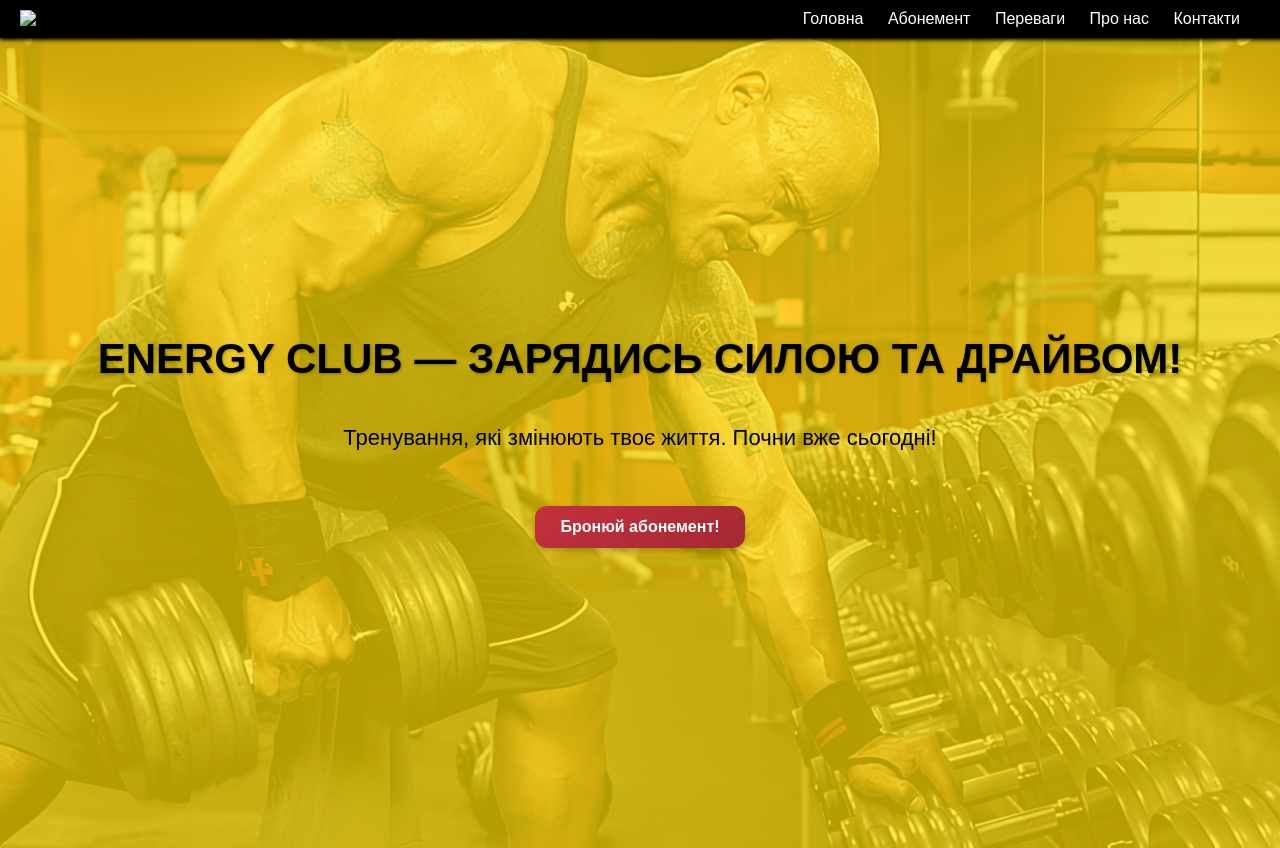
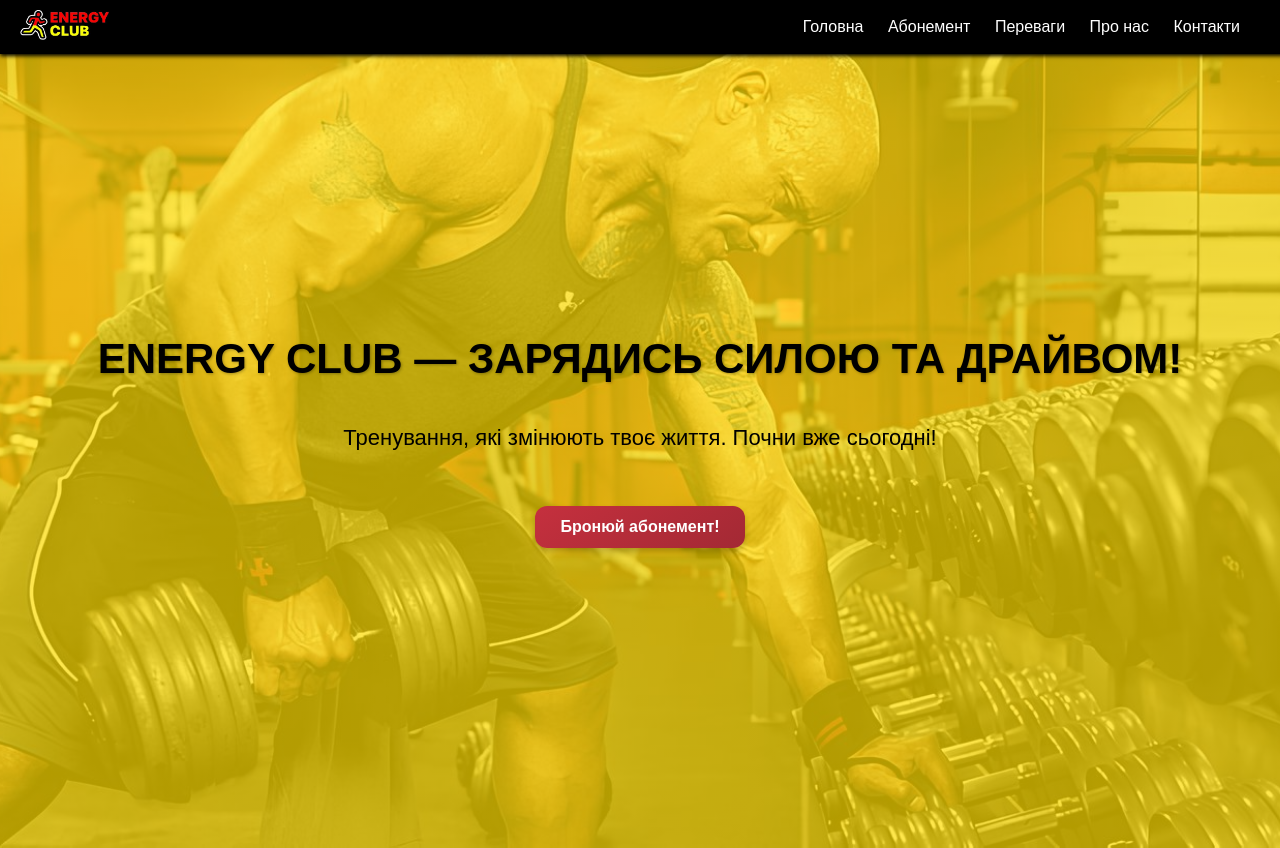
Before and after one commit to PavloCHern/Energy, a plain HTML site: page index.html in a window 1280 px wide. Shown: the top 848 px of the page. Drawn offline with Linux system fonts and the light colour scheme.

Commit message:
Update index.html

```diff
--- a/index.html
+++ b/index.html
@@ -12,7 +12,7 @@
 <header>
     <nav class="navbar">
         <div class="logo">
-            <img src="img/minilogo.jpg" alt="Логотип Energy Club">
+            <img src="minilogo.jpg" alt="Логотип Energy Club">
         </div>
 
         <div class="nav-links">
```
